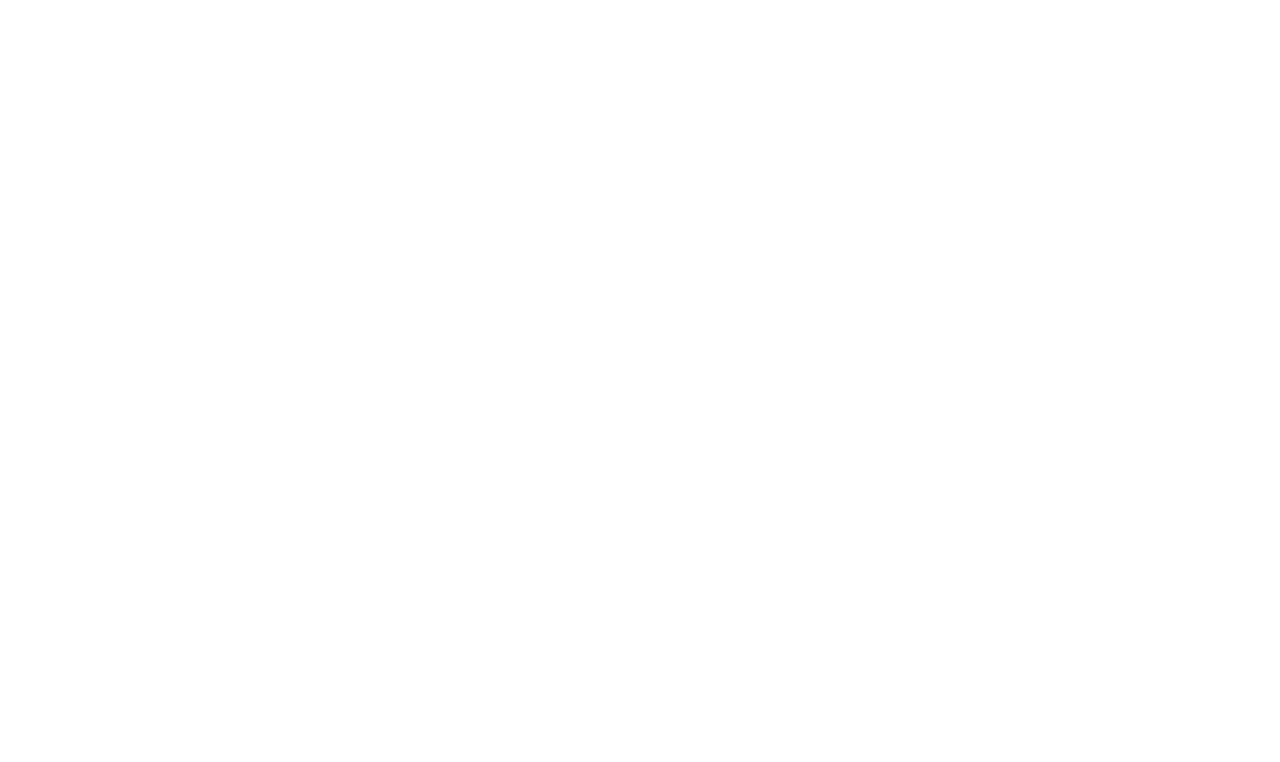
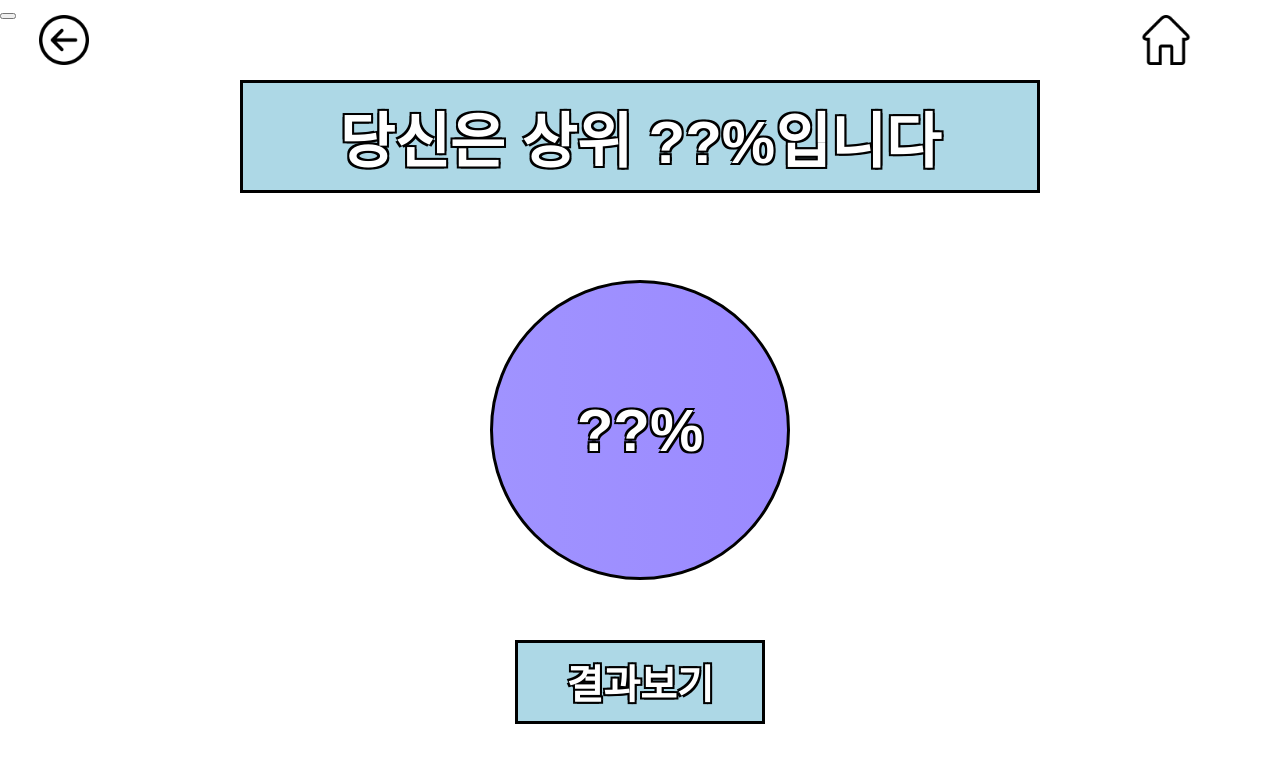
Before and after one commit to ECC-2024-Winter-Team2/BalanceGame_FE, a React (Create React App) app: page /percentage in a window 1280 px wide. Before the commit this address had no page. Shown: the top 762 px of the page. Built offline with nearby package versions, Linux system fonts and the light colour scheme; the HTML template or start-up script is replaced by a standard one.

Commit message:
feat: 마지막 퍼센테이지 화면 생성

```diff
--- a/src/App.js
+++ b/src/App.js
@@ -1,5 +1,5 @@
 import { BrowserRouter, Route, Routes } from "react-router-dom";
-import { Main, Category, Result, Game, End } from "./components";
+import { Main, Category, Result, Game, Percentage } from "./components";
 import "./App.css";
 
 function App() {
@@ -11,6 +11,7 @@
         {/* TODO: 다이나믹 라우팅 */}
         <Route path="game/:category/:id" element={<Game />} />
         <Route path="result" element={<Result />} />
+        <Route path="percentage" element={<Percentage />} />
       </Routes>
     </BrowserRouter>
   );
--- a/src/components/category/CategoryButton.jsx
+++ b/src/components/category/CategoryButton.jsx
@@ -5,13 +5,14 @@
     width: 50vw;
     height: 50vh;
     padding: 60px 120px;
-    font-size: 150px;
+    font-size: 160px;
     border-width: 1px;
     border-width: thin thin;
     border-color: white;
     background: linear-gradient(to right, #A093FF, #9B8AFF);
     color: white;
     cursor: pointer;
+    text-shadow: -2px -2px 0 black, 2px -2px 0 black, -2px 2px 0 black, 2px 2px 0 black;
 `;
 
 function CategoryButton(props) {
--- a/src/components/game/Game.jsx
+++ b/src/components/game/Game.jsx
@@ -1,3 +1,4 @@
+import { useEffect } from 'react';
 import { useNavigate, useParams } from "react-router-dom";
 import * as S from "./Game.style";
 import { GAME_DATA } from "./game.const";
@@ -18,6 +19,15 @@
     return item.orderIndex == postId;
   });
 
+  useEffect(() => {
+    if (!quiz) {
+      navigate('/percentage');
+    }}, [quiz, navigate, category]);
+
+    if (!quiz) {
+      return null;
+    }
+
   return (
     <S.GameContainer>
       {/* TODO: 아이콘 추가 */}
@@ -29,8 +39,6 @@
       <S.HomeButton>
         <img onClick={() => navigate('/')} src={homebutton} />
       </S.HomeButton>
-
-
 
      <S.QuestionText>{quiz.questionText}</S.QuestionText>
      <S.ChoiceLeft onClick={() => navigate(`/game/${category}/${postId + 1}`)}>
--- a/src/components/game/Game.style.jsx
+++ b/src/components/game/Game.style.jsx
@@ -22,9 +22,12 @@
   font-size: 50px;
   font-weight: bold;
   text-align: center;
-  border: 3px solid white;
+  border: 3px solid black;
   background-color: white;
+  border-radius: 20%;
+  overflow: hidden;
   z-index: 10;
+
 `;
 
 export const ProgressBar = styled.div``;
@@ -39,6 +42,8 @@
   font-weight: bold;
   color: white;
   background-color: transparent;
+  text-align: center;
+  text-shadow: -2px -2px 0 black, 2px -2px 0 black, -2px 2px 0 black, 2px 2px 0 black;
 `;
 
 export const ChoiceRight = styled.div`
@@ -51,6 +56,8 @@
   font-weight: bold;
   color: white;
   background-color: transparent;
+  text-align: center;
+  text-shadow: -2px -2px 0 black, 2px -2px 0 black, -2px 2px 0 black, 2px 2px 0 black;
 `;
 
 export const BackButton = styled.div`
--- a/src/components/game/game.const.js
+++ b/src/components/game/game.const.js
@@ -37,7 +37,7 @@
     },
     {
       orderIndex: 8,
-      questionText: "싸운\n후",
+      questionText: "싸운 후",
       choices: ["바로 풀기", "시간 두기"],
     },
     {
@@ -117,7 +117,7 @@
     {
       orderIndex: 3,
       questionText: "항문에 이빨이 자라면",
-      choices: ["치과를 간다", "비뇨기괴를 간다"],
+      choices: ["치과를 간다", "항문외과를 간다"],
     },
     {
       orderIndex: 4,
--- a/src/components/index.js
+++ b/src/components/index.js
@@ -2,3 +2,4 @@
 export * from "./game";
 export * from "./main";
 export * from "./result";
+export * from "./percentage";
--- /dev/null
+++ b/src/components/percentage/Percentage.jsx
@@ -0,0 +1,37 @@
+import { useState } from "react";
+import { useNavigate } from "react-router-dom";
+import * as S from "./Percentage.style";
+import * as GameS from "../game/Game.style";
+import backbutton from "./backbutton.png"
+import homebutton from "./homebutton.png"
+
+export function Percentage() {
+  const navigate = useNavigate();
+  const handleBack = () => {
+    navigate(-1);
+  };
+
+  return (
+      <S.PercentageContainer>
+
+      <GameS.BackButton>
+        <img onClick={handleBack} src={backbutton} />
+      </GameS.BackButton>
+
+      <GameS.HomeButton>
+        <img onClick={() => navigate('/')} src={homebutton} />
+      </GameS.HomeButton>
+
+      <S.TopContainer>
+        당신은 상위 ??%입니다
+      </S.TopContainer>
+
+      <S.RoundPercentage>{"??%"}</S.RoundPercentage>
+
+      <S.ResultButton onClick={() => navigate('/result')}>
+        {"결과보기"}
+      </S.ResultButton>
+      </S.PercentageContainer>
+  );
+}
+export default Percentage;
--- /dev/null
+++ b/src/components/percentage/Percentage.style.jsx
@@ -0,0 +1,56 @@
+import styled from "styled-components";
+
+export const PercentageContainer = styled.button`
+`;
+
+export const TopContainer = styled.button`
+  position: absolute;
+  top: 10%;
+  left: 50%;
+  transform: translateX(-50%);
+  width: 800px;
+  padding: 10px;
+  font-size: 60px;
+  font-weight: bold;
+  text-align: center;
+  border: 3px solid black;
+  background-color: lightblue;
+  z-index: 10;
+  color: white;
+  text-shadow: -2px -2px 0 black, 2px -2px 0 black, -2px 2px 0 black, 2px 2px 0 black;
+`;
+
+export const RoundPercentage = styled.button`
+  position: absolute;
+  top: 35%;
+  left: 50%;
+  transform: translateX(-50%);
+  width: 300px;
+  height: 300px;
+  font-size: 60px;
+  font-weight: bold;
+  text-align: center;
+  border: 3px solid black;
+  border-radius: 50%;
+  background: linear-gradient(to right, #A093FF, #9B8AFF);
+  overflow: hidden;
+  color: white;
+  text-shadow: -2px -2px 0 black, 2px -2px 0 black, -2px 2px 0 black, 2px 2px 0 black;
+`;
+
+export const ResultButton = styled.button`
+  position: absolute;
+  top: 80%;
+  left: 50%;
+  transform: translateX(-50%);
+  width: 250px;
+  padding: 10px;
+  font-size: 40px;
+  font-weight: bold;
+  text-align: center;
+  border: 3px solid black;
+  background-color: lightblue;
+  z-index: 10;
+  color: white;
+  text-shadow: -2px -2px 0 black, 2px -2px 0 black, -2px 2px 0 black, 2px 2px 0 black;
+`;
--- /dev/null
+++ b/src/components/percentage/index.js
@@ -0,0 +1 @@
+export * from "./Percentage";
```
Also changed, not shown: src/components/percentage/backbutton.png (added), src/components/percentage/homebutton.png (added).
